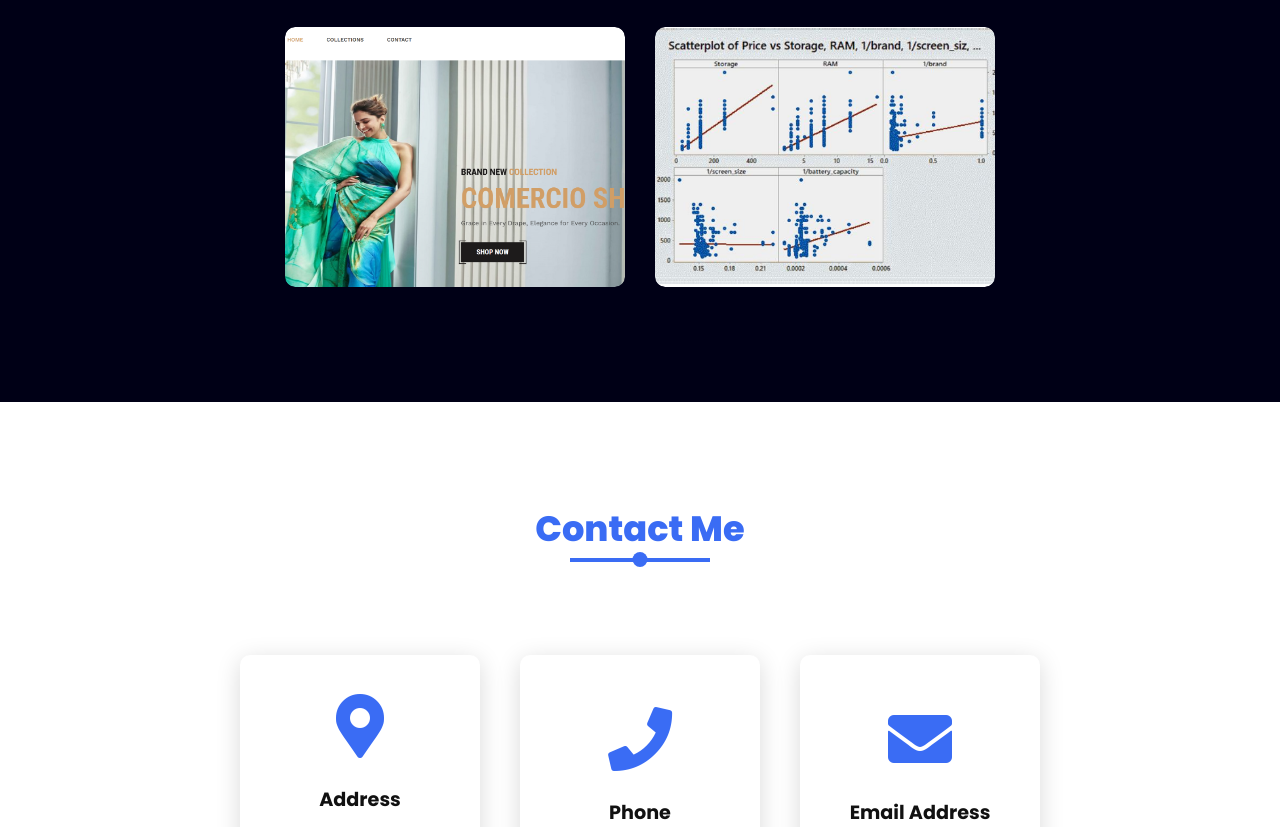
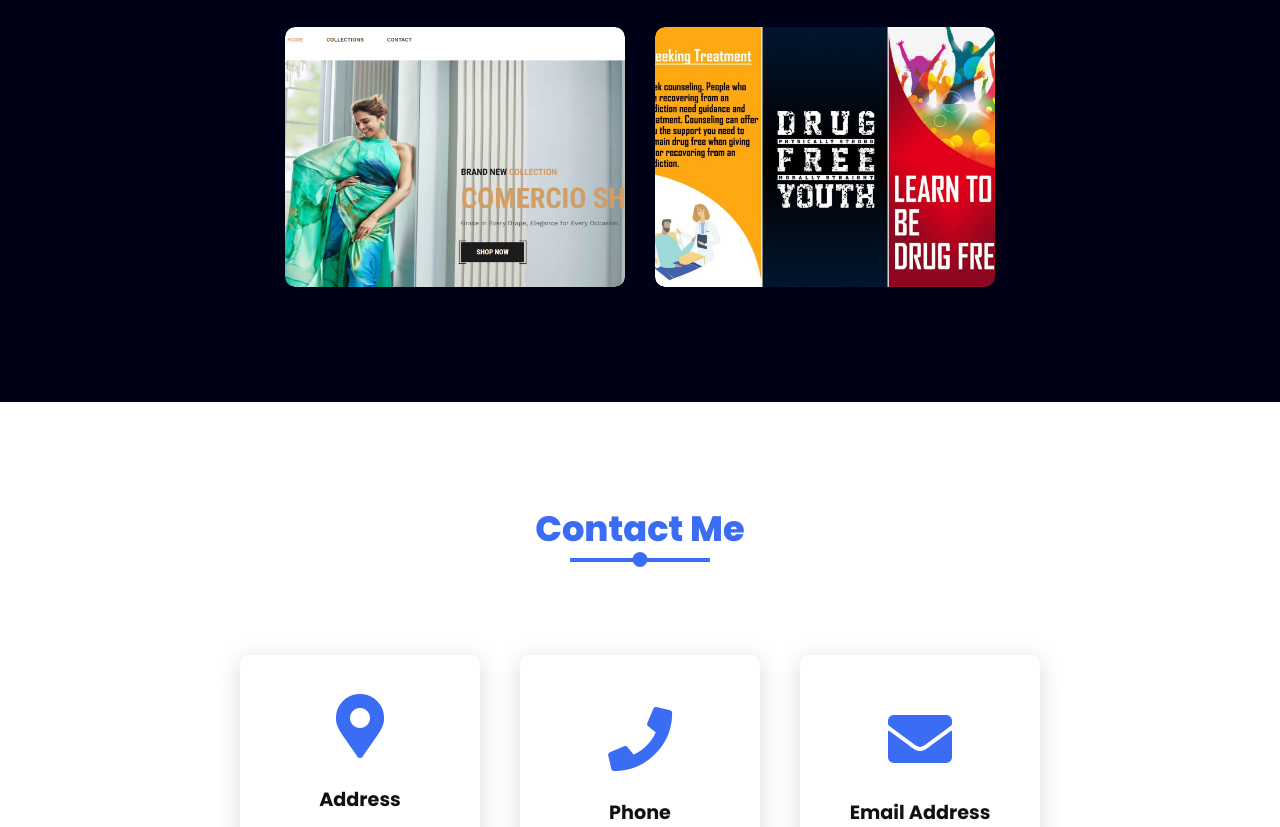
Before and after one commit to Tshanii/Personal-Portfolio, a plain HTML site: page index.html in a window 1280 px wide. Shown: the part 4613-5440 px from the top of the page. Drawn offline with nearby package versions, Linux system fonts and the light colour scheme.

Commit message:
Add files via upload

```diff
--- a/index.html
+++ b/index.html
@@ -198,7 +198,7 @@
             </div>
             <div class="card" data-aos="fade-left" data-aos-duration="1000" data-aos-delay="400">
                 <div class="card-img">
-                    <img src="Image/work06.png" alt="">
+                    <img src="Image/work06.jpg" alt="">
                 </div>
             </div>
         </div>
```
